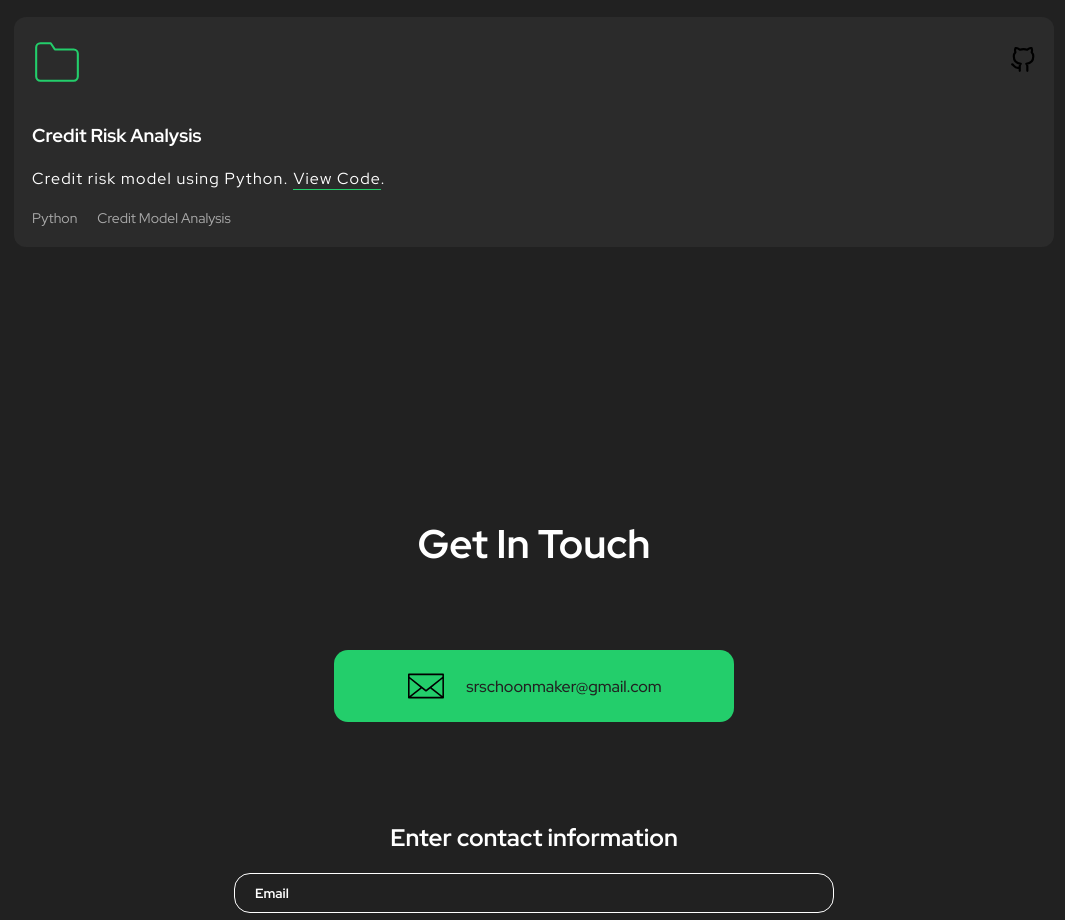
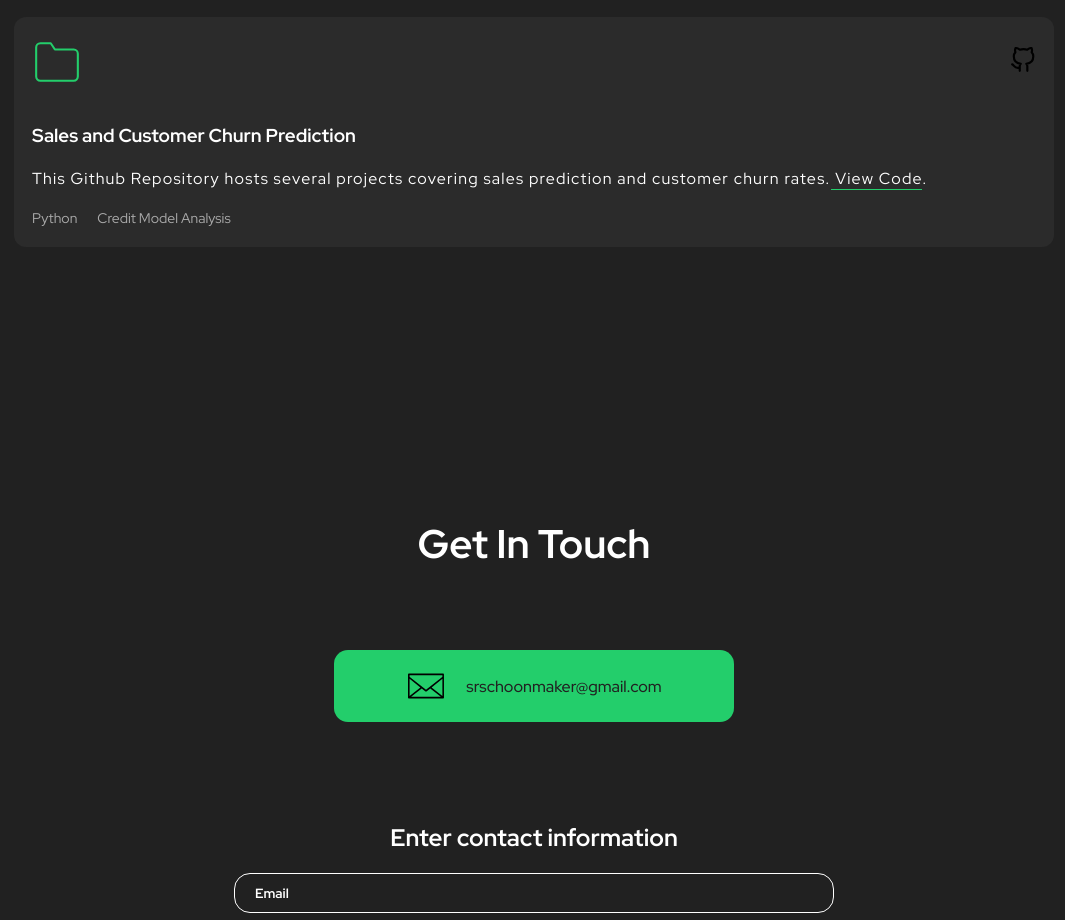
Before and after one commit to SarahSchoonmaker/sarah-react-portfolio, a React (Create React App) app: page / in a window 1280 px wide. Shown: the part 3780-4700 px from the top of the page, without its empty margins (106-1171 px from the left). Built offline with nearby package versions, Linux system fonts and the light colour scheme.

Commit message:
edited data analytics section

```diff
--- a/src/components/Portfolio/Portfolio.tsx
+++ b/src/components/Portfolio/Portfolio.tsx
@@ -274,15 +274,16 @@ export function Portfolio(){
             <header>
             <svg width="50" xmlns="http://www.w3.org/2000/svg" role="img" viewBox="0 0 24 24" fill="none" stroke="#23ce6b " stroke-width="1" stroke-linecap="round" stroke-linejoin="round" ><title>Folder</title><path d="M22 19a2 2 0 0 1-2 2H4a2 2 0 0 1-2-2V5a2 2 0 0 1 2-2h5l2 3h9a2 2 0 0 1 2 2z"></path></svg>
             <div className="project-links">
-              <a href="https://github.com/SarahSchoonmaker/credit-risk-python.git" target="_blank" rel="noreferrer">
+              <a href="https://github.com/SarahSchoonmaker/Data-Analytics-Projects" target="_blank" rel="noreferrer">
                 <img src={githubIcon} alt="GitHub" />
               </a>
 
             </div>
             </header>
             <div className="body">
-              <h3>Credit Risk Analysis</h3>
-              <p>Credit risk model using Python. <a href="https://github.com/SarahSchoonmaker/credit-risk-python.git"> View Code</a>.
+              <h3>Sales and Customer Churn Prediction</h3>
+              <p>This Github Repository hosts several projects covering sales prediction and customer churn rates.
+                 <a href="https://github.com/SarahSchoonmaker/Data-Analytics-Projects"> View Code</a>.
 
               </p>
             </div>
```
